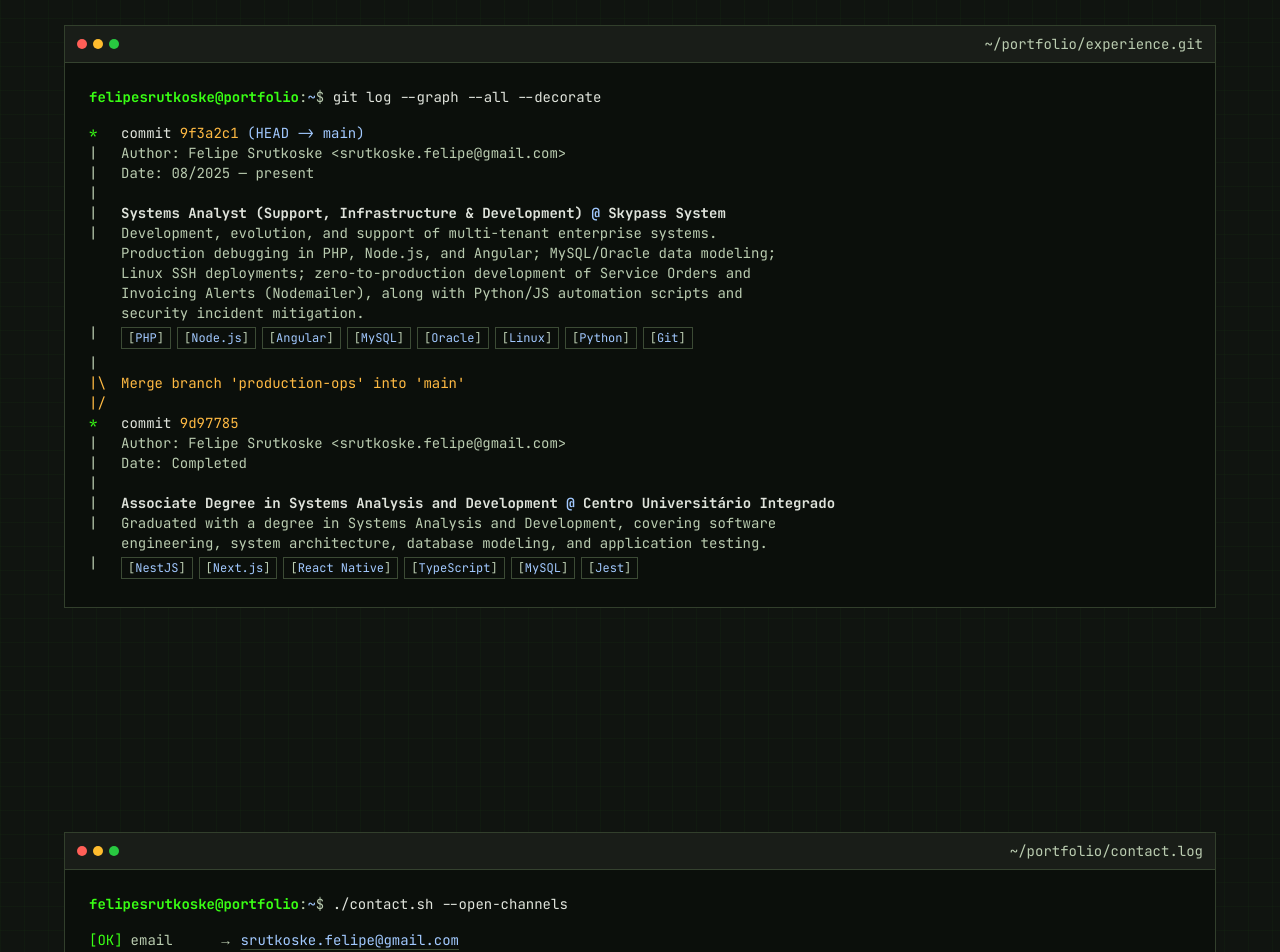
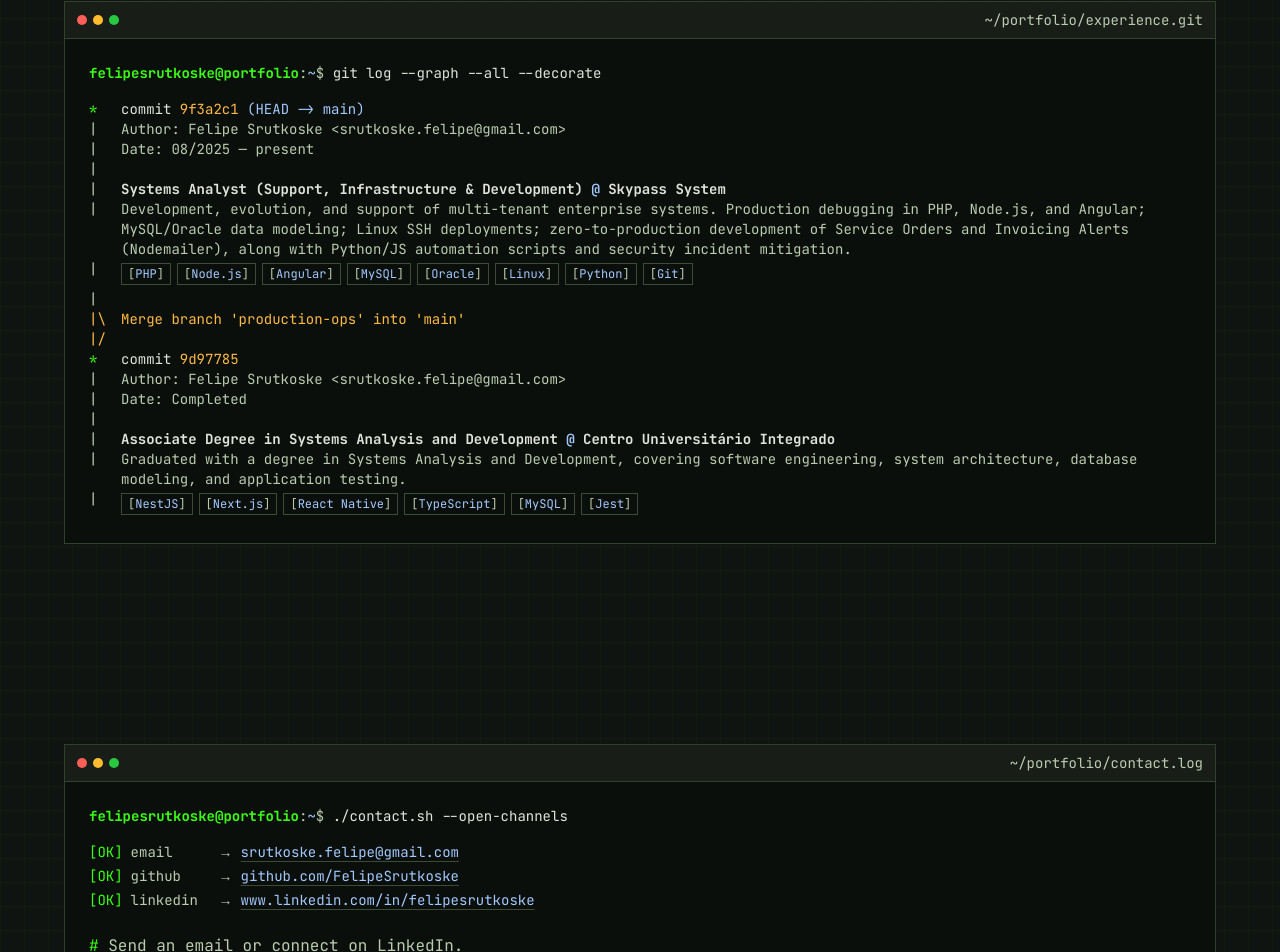
Before and after one commit to FelipeSrutkoske/Srutfolio, a Next.js app: page /en in a window 1280 px wide. Shown: the part 4974-5926 px from the top of the page. Built offline with nearby package versions, Linux system fonts and the light colour scheme.

Commit message:
add space between components

```diff
--- a/app/[locale]/page.tsx
+++ b/app/[locale]/page.tsx
@@ -36,7 +36,7 @@ export default async function HomePage({ params }: HomePageProps) {
 
       <TopNav />
 
-      <main className="mx-auto max-w-container-max px-4 md:px-6">
+      <main className="mx-auto max-w-container-max px-4 pb-16 md:px-6 md:pb-24">
         <Hero locale={locale} />
 
         <div className="space-y-16 md:space-y-24">
--- a/components/sections/experience.tsx
+++ b/components/sections/experience.tsx
@@ -116,7 +116,7 @@ export default function Experience({ locale }: { locale: string }) {
                   </div>
                   <div data-tline="" className="flex gap-2">
                     <Glyph />
-                    <p className="max-w-2xl text-on-surface-variant">
+                    <p className="flex-1 text-on-surface-variant">
                       {summary}
                     </p>
                   </div>
--- a/components/terminal.tsx
+++ b/components/terminal.tsx
@@ -472,7 +472,7 @@ export default function Terminal() {
               onKeyDown={onKeyDown}
               onFocus={() => setFocused(true)}
               onBlur={() => setFocused(false)}
-              maxLength={64}
+              maxLength={256}
               autoComplete="off"
               autoCorrect="off"
               autoCapitalize="off"
--- a/components/ui.tsx
+++ b/components/ui.tsx
@@ -57,7 +57,7 @@ export function SectionHeading({
         {title}
       </h2>
       {description ? (
-        <p className="mt-2 max-w-2xl text-body-md text-on-surface-variant">
+        <p className="mt-2 text-body-md text-on-surface-variant">
           {description}
         </p>
       ) : null}
--- a/messages/pt.json
+++ b/messages/pt.json
@@ -158,7 +158,7 @@
   "contact": {
     "title": "contact",
     "heading": "Vamos conversar",
-    "description": "Aberto a oportunidades, caso deseje entrar em contato, abaixo estão meus meios de contato.",
+    "description": "Aberto a oportunidades, abaixo estão meus canais de contato.",
     "windowPath": "~/portfolio/contact.log",
     "cmd": "./contact.sh --open-channels",
     "ok": "[OK]",
```
